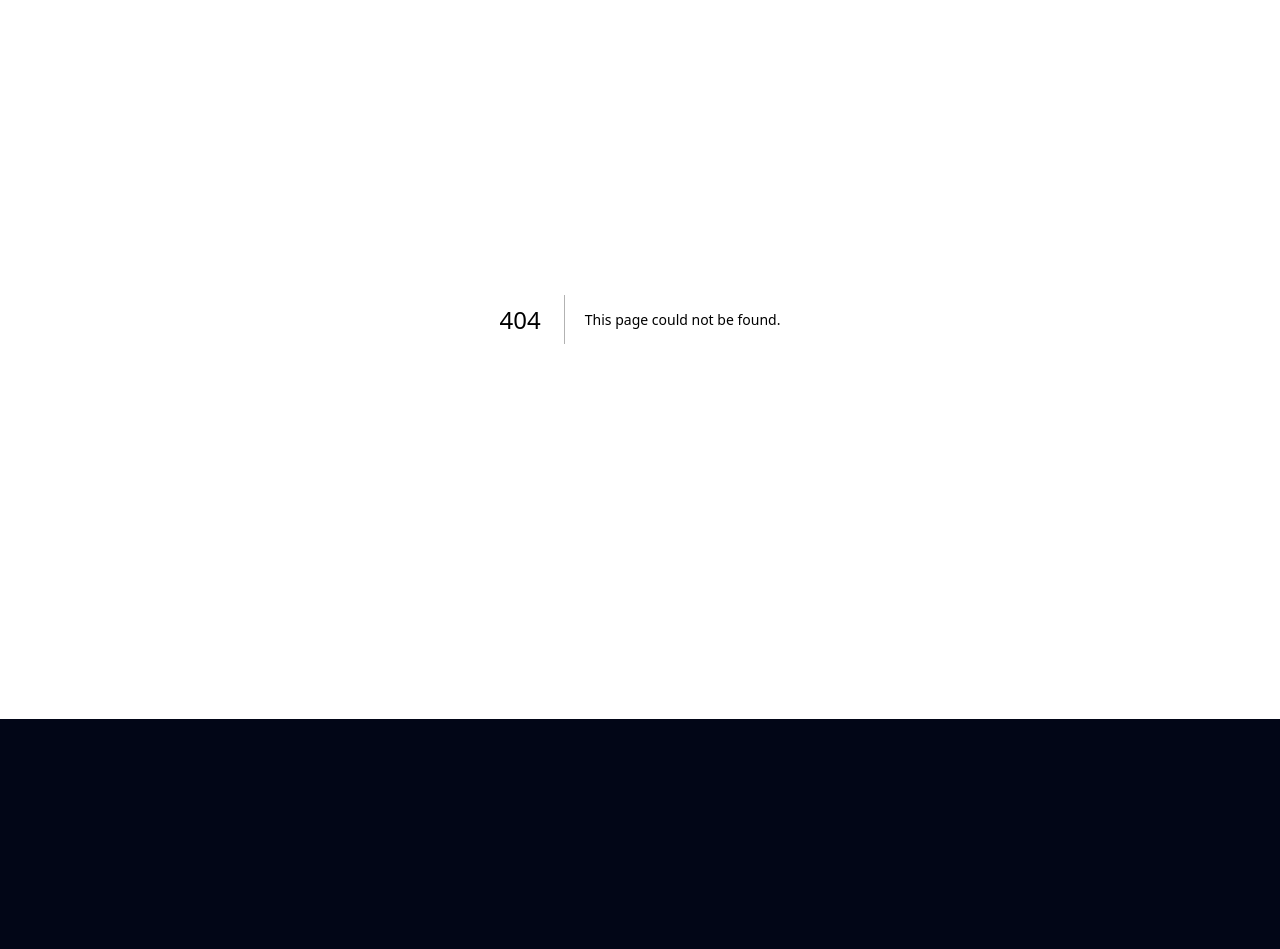
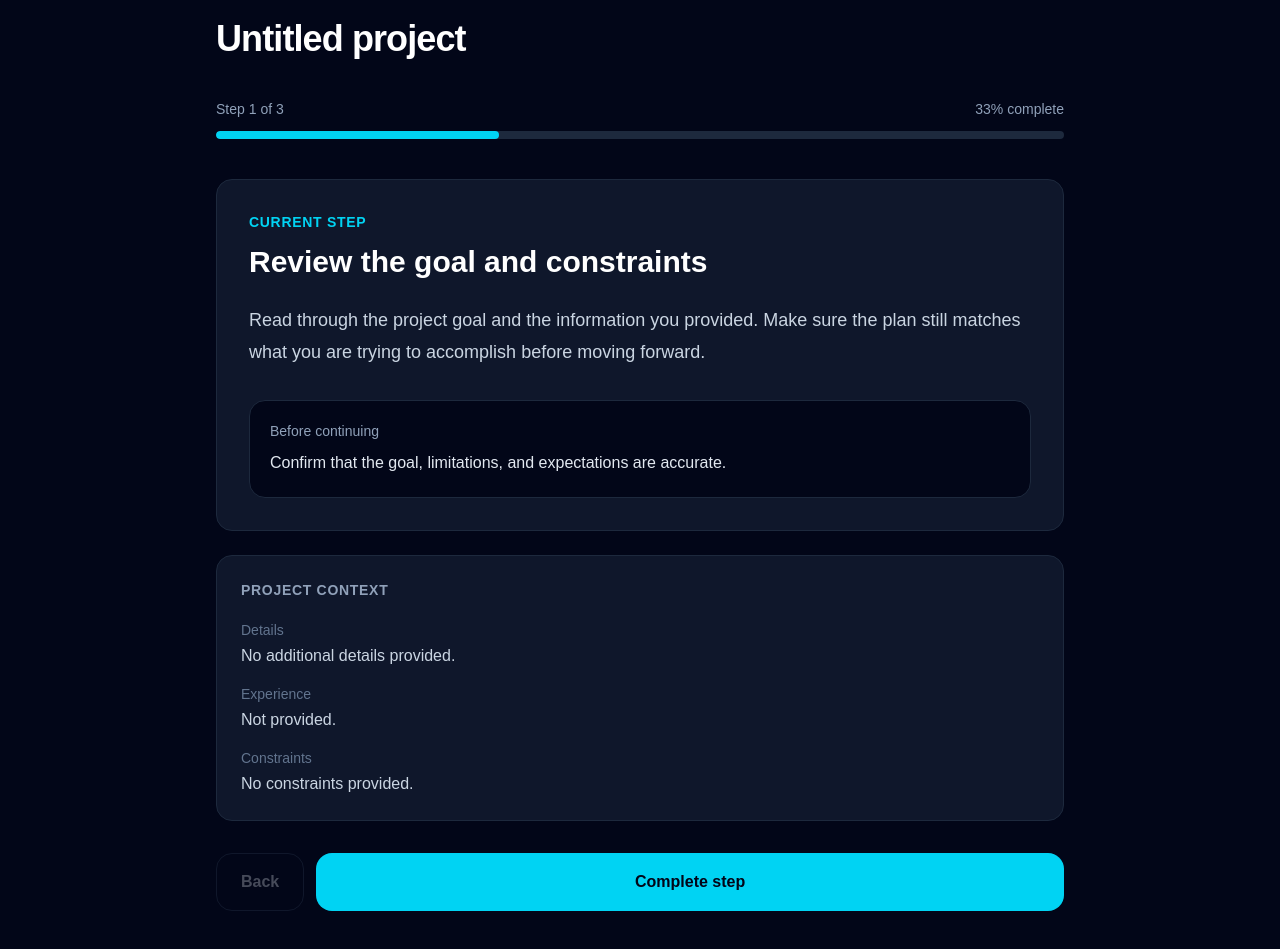
Before and after one commit to Ramon-L-Vazquez/howlsy, a Next.js app: page /guided in a window 1280 px wide. Before the commit this address had no page. Shown: the part 81-1030 px from the top of the page. Before the commit the page ends 800 px from the top, so only its background shows below. Built offline with nearby package versions, Linux system fonts and the light colour scheme.

Commit message:
feat: add guided project mode

```diff
--- /dev/null
+++ b/app/guided/page.tsx
@@ -0,0 +1,202 @@
+"use client";
+
+import { useSearchParams } from "next/navigation";
+import { useState } from "react";
+
+const guidedSteps = [
+  {
+    title: "Review the goal and constraints",
+    instructions:
+      "Read through the project goal and the information you provided. Make sure the plan still matches what you are trying to accomplish before moving forward.",
+    check:
+      "Confirm that the goal, limitations, and expectations are accurate.",
+  },
+  {
+    title: "Gather the required tools and materials",
+    instructions:
+      "Collect the tools, materials, and safety equipment needed for the task. Keep everything within reach before you begin.",
+    check:
+      "Confirm that you have everything required to start safely.",
+  },
+  {
+    title: "Begin the project",
+    instructions:
+      "Start the first hands-on part of the task. Work carefully and complete only this step before moving forward.",
+    check:
+      "Confirm that this stage is complete and nothing unexpected happened.",
+  },
+];
+
+export default function GuidedPage() {
+  const searchParams = useSearchParams();
+
+  const goal = searchParams.get("goal") ?? "Untitled project";
+  const context = searchParams.get("context") ?? "";
+  const experience = searchParams.get("experience") ?? "";
+  const constraints = searchParams.get("constraints") ?? "";
+
+  const [currentStep, setCurrentStep] = useState(0);
+  const [isComplete, setIsComplete] = useState(false);
+
+  const step = guidedSteps[currentStep];
+  const progress = ((currentStep + 1) / guidedSteps.length) * 100;
+
+  function handleCompleteStep() {
+    const isLastStep = currentStep === guidedSteps.length - 1;
+
+    if (isLastStep) {
+      setIsComplete(true);
+      return;
+    }
+
+    setCurrentStep((previousStep) => previousStep + 1);
+  }
+
+  function handleBack() {
+    if (currentStep === 0) {
+      return;
+    }
+
+    setCurrentStep((previousStep) => previousStep - 1);
+  }
+
+  if (isComplete) {
+    return (
+      <main className="min-h-screen bg-slate-950 text-white">
+        <section className="mx-auto flex min-h-screen max-w-3xl flex-col items-center justify-center px-6 py-16 text-center">
+          <p className="mb-4 text-sm font-semibold uppercase tracking-[0.3em] text-cyan-400">
+            Howlsy
+          </p>
+
+          <div className="flex h-16 w-16 items-center justify-center rounded-full bg-cyan-400 text-2xl font-bold text-slate-950">
+            ✓
+          </div>
+
+          <h1 className="mt-6 text-4xl font-bold tracking-tight sm:text-5xl">
+            Project complete.
+          </h1>
+
+          <p className="mt-5 max-w-2xl text-lg leading-8 text-slate-300">
+            You&apos;ve completed every guided step for:
+          </p>
+
+          <p className="mt-4 text-2xl font-semibold text-white">{goal}</p>
+
+          <button
+            type="button"
+            onClick={() => {
+              setCurrentStep(0);
+              setIsComplete(false);
+            }}
+            className="mt-10 rounded-2xl border border-slate-700 px-6 py-4 font-semibold text-slate-200 transition hover:border-slate-500 hover:bg-slate-900"
+          >
+            Review steps
+          </button>
+        </section>
+      </main>
+    );
+  }
+
+  return (
+    <main className="min-h-screen bg-slate-950 text-white">
+      <section className="mx-auto max-w-4xl px-6 py-16">
+        <div className="mb-10">
+          <p className="mb-4 text-sm font-semibold uppercase tracking-[0.3em] text-cyan-400">
+            Howlsy Guided Mode
+          </p>
+
+          <h1 className="text-3xl font-bold tracking-tight sm:text-4xl">
+            {goal}
+          </h1>
+        </div>
+
+        <div className="mb-10">
+          <div className="flex items-center justify-between text-sm text-slate-400">
+            <span>
+              Step {currentStep + 1} of {guidedSteps.length}
+            </span>
+
+            <span>{Math.round(progress)}% complete</span>
+          </div>
+
+          <div className="mt-3 h-2 overflow-hidden rounded-full bg-slate-800">
+            <div
+              className="h-full rounded-full bg-cyan-400 transition-all"
+              style={{ width: `${progress}%` }}
+            />
+          </div>
+        </div>
+
+        <div className="rounded-2xl border border-slate-800 bg-slate-900 p-6 sm:p-8">
+          <p className="text-sm font-semibold uppercase tracking-wider text-cyan-400">
+            Current step
+          </p>
+
+          <h2 className="mt-3 text-3xl font-bold">{step.title}</h2>
+
+          <p className="mt-6 text-lg leading-8 text-slate-300">
+            {step.instructions}
+          </p>
+
+          <div className="mt-8 rounded-2xl border border-slate-800 bg-slate-950 p-5">
+            <p className="text-sm font-medium text-slate-400">
+              Before continuing
+            </p>
+
+            <p className="mt-2 leading-7 text-slate-200">{step.check}</p>
+          </div>
+        </div>
+
+        <div className="mt-6 rounded-2xl border border-slate-800 bg-slate-900 p-6">
+          <p className="text-sm font-semibold uppercase tracking-wider text-slate-400">
+            Project context
+          </p>
+
+          <div className="mt-5 space-y-4">
+            <div>
+              <p className="text-sm text-slate-500">Details</p>
+              <p className="mt-1 text-slate-300">
+                {context || "No additional details provided."}
+              </p>
+            </div>
+
+            <div>
+              <p className="text-sm text-slate-500">Experience</p>
+              <p className="mt-1 text-slate-300">
+                {experience || "Not provided."}
+              </p>
+            </div>
+
+            <div>
+              <p className="text-sm text-slate-500">Constraints</p>
+              <p className="mt-1 text-slate-300">
+                {constraints || "No constraints provided."}
+              </p>
+            </div>
+          </div>
+        </div>
+
+        <div className="mt-8 flex gap-3">
+          <button
+            type="button"
+            onClick={handleBack}
+            disabled={currentStep === 0}
+            className="rounded-2xl border border-slate-700 px-6 py-4 font-semibold text-slate-200 transition hover:border-slate-500 hover:bg-slate-900 disabled:cursor-not-allowed disabled:opacity-30"
+          >
+            Back
+          </button>
+
+          <button
+            type="button"
+            onClick={handleCompleteStep}
+            className="flex-1 rounded-2xl bg-cyan-400 px-6 py-4 font-semibold text-slate-950 transition hover:bg-cyan-300"
+          >
+            {currentStep === guidedSteps.length - 1
+              ? "Complete project"
+              : "Complete step"}
+          </button>
+        </div>
+      </section>
+    </main>
+  );
+}
--- a/app/project/page.tsx
+++ b/app/project/page.tsx
@@ -1,6 +1,6 @@
 "use client";
 
-import { useSearchParams } from "next/navigation";
+import { useRouter, useSearchParams } from "next/navigation";
 
 const projectSteps = [
   {
@@ -29,12 +29,24 @@ const materials = [
 ];
 
 export default function ProjectPage() {
+  const router = useRouter();
   const searchParams = useSearchParams();
 
   const goal = searchParams.get("goal") ?? "Untitled project";
   const context = searchParams.get("context") ?? "";
   const experience = searchParams.get("experience") ?? "";
   const constraints = searchParams.get("constraints") ?? "";
+
+  function handleStartGuidedMode() {
+    const params = new URLSearchParams({
+      goal,
+      context,
+      experience,
+      constraints,
+    });
+
+    router.push(`/guided?${params.toString()}`);
+  }
 
   return (
     <main className="min-h-screen bg-slate-950 text-white">
@@ -186,6 +198,7 @@ export default function ProjectPage() {
 
         <button
           type="button"
+          onClick={handleStartGuidedMode}
           className="mt-10 w-full rounded-2xl bg-cyan-400 px-6 py-4 text-base font-semibold text-slate-950 transition hover:bg-cyan-300"
         >
           Start guided mode
```
